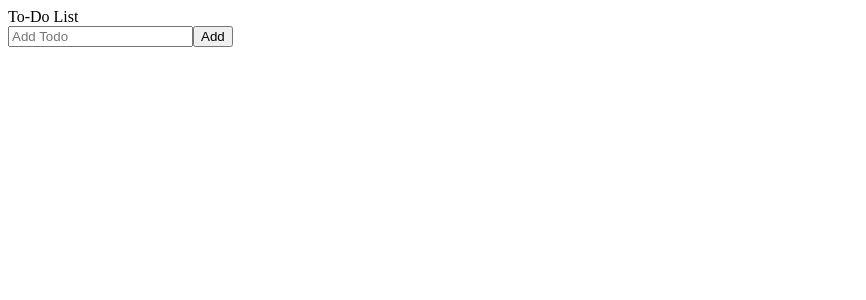
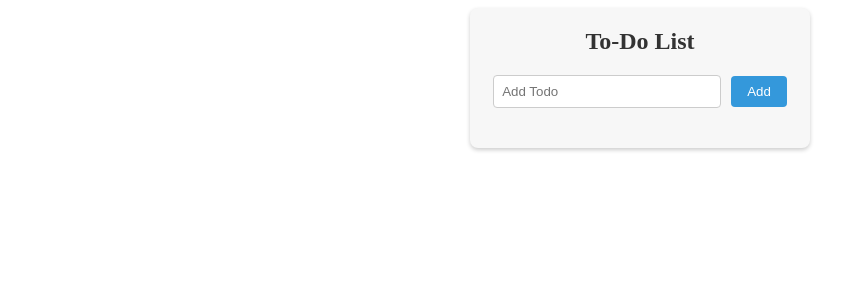
Before and after one commit to MdSadiqMd/Productivity-Proton, a React (Create React App) app in the folder productivity-proton/: page / in a window 1280 px wide. Shown: the top 300 px of the page, without its empty margins (0-866 px from the left). Built offline with nearby package versions, Linux system fonts and the light colour scheme.

Commit message:
refactor added the hooks to manipulate

```diff
--- a/productivity-proton/src/App.jsx
+++ b/productivity-proton/src/App.jsx
@@ -1,5 +1,6 @@
 import React from 'react'
 import Todo from './Components/Todo'
+import './App.css'
 
 const App = () => {
   return (
--- a/productivity-proton/src/Components/Todo.css
+++ b/productivity-proton/src/Components/Todo.css
@@ -0,0 +1,57 @@
+/* Todo.css */
+/* Color Palette */
+
+:root {
+    --primary-color: #3498db; /* Blue */
+    --secondary-color: #2980b9; /* Darker Blue */
+    --background-color: #f7f7f7; /* Light Gray */
+    --text-color: #333; /* Dark Gray */
+  }
+
+/* Todo.css */
+
+.todo {
+    background-color: var(--background-color);
+    padding: 20px;
+    border-radius: 8px;
+    box-shadow: 0 2px 4px rgba(0, 0, 0, 0.2);
+    width: 300px;
+    margin: 0 auto;
+    text-align: center;
+  }
+
+  .todo-header {
+    font-size: 24px;
+    font-weight: bold;
+    color: var(--text-color);
+    margin-bottom: 20px;
+  }
+
+  .add-todo {
+    display: flex;
+    justify-content: center;
+    align-items: center;
+    margin-bottom: 20px;
+  }
+
+  input[type="text"] {
+    padding: 8px;
+    border: 1px solid #ccc;
+    border-radius: 4px;
+    width: 70%;
+    margin-right: 10px;
+  }
+
+  button {
+    background-color: var(--primary-color);
+    color: #fff;
+    border: none;
+    border-radius: 4px;
+    padding: 8px 16px;
+    cursor: pointer;
+    transition: background-color 0.2s;
+  }
+
+  button:hover {
+    background-color: var(--secondary-color);
+  }
--- a/productivity-proton/src/Components/Todo.jsx
+++ b/productivity-proton/src/Components/Todo.jsx
@@ -1,7 +1,9 @@
-import React from 'react'
+import React, { useRef, useState } from 'react'
 import './Todo.css'
 
 const Todo = () => {
+    const [todos,setTodos]=useState(null);
+    const inputRef=useRef(null);
   return (
     <div className="todo">
         <div className="todo-header">To-Do List</div>
```
